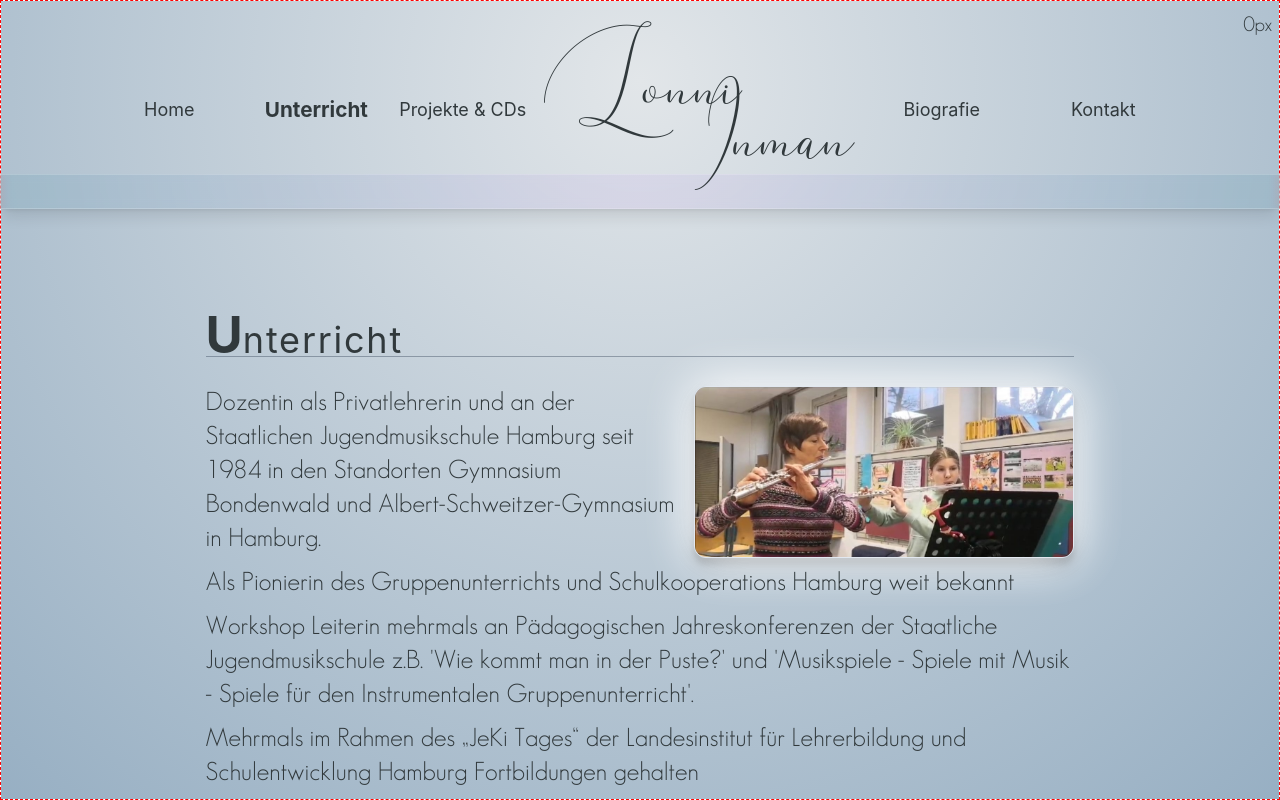
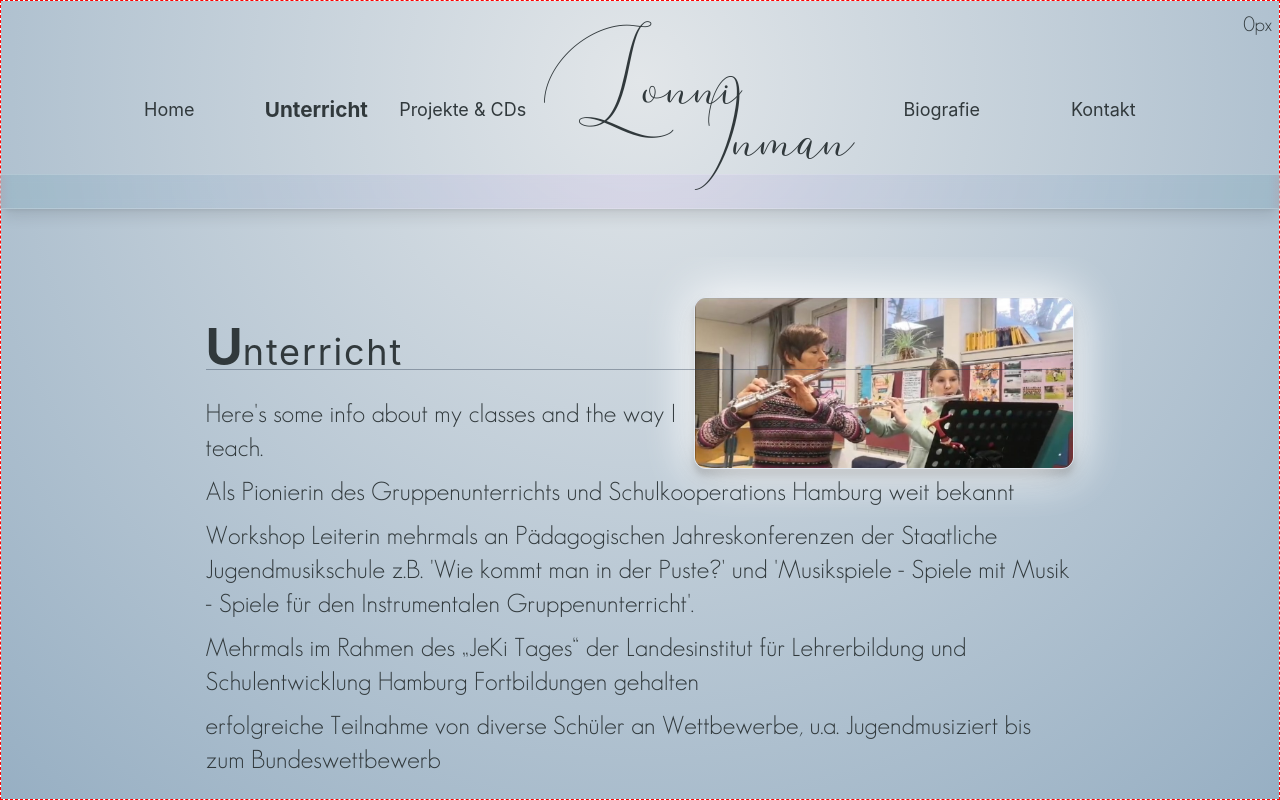
Before and after one commit to j-eick/lonni-homepage, a Next.js app: page /home/unterricht in a window 1280 px wide. Built offline with nearby package versions, Linux system fonts and the light colour scheme; a web font is replaced by a local one.

Commit message:
fix / title positioning

```diff
--- a/app/home/unterricht/page.tsx
+++ b/app/home/unterricht/page.tsx
@@ -20,20 +20,19 @@ export default function Home() {
                             md-768:w-8.5/10`}
             >
                 <article className={`relative flowText`}>
-                    <PageTitle
-                        firstLetter="U"
-                        rest="nterricht"
-                    />
-
                     <MyImage
                         src={unterrichtImage}
                         alt={""}
                         className={`
-                                w-unterrichtImage-responsive h-max float-right ml-3 mb-1
-                                            rounded-xl overflow-hidden
-                                            shadow-softWhite border-1.5 border-slate-200
-                                            2xs:hidden
-                                            md-768:block lg-1024:w-unterrichtImage-big`}
+                            w-unterrichtImage-responsive h-max float-right ml-3 mb-1
+                            rounded-xl overflow-hidden
+                            shadow-softWhite border-1.5 border-slate-200
+                            2xs:hidden
+                            md-768:block lg-1024:w-unterrichtImage-big`}
+                    />
+                    <PageTitle
+                        firstLetter="U"
+                        rest="nterricht"
                     />
                     <div
                         className={`flowText
@@ -41,10 +40,7 @@ export default function Home() {
                                     sm-620:leading-regularText
                                     md:text-size-desktop-md`}
                     >
-                        <Bulletpoint>
-                            Dozentin als Privatlehrerin und an der Staatlichen Jugendmusikschule Hamburg seit 1984 in
-                            den Standorten Gymnasium Bondenwald und Albert-Schweitzer-Gymnasium in Hamburg.
-                        </Bulletpoint>
+                        <Bulletpoint>Here&apos;s some info about my classes and the way I teach.</Bulletpoint>
                         <Bulletpoint>
                             Als Pionierin des Gruppenunterrichts und Schulkooperations Hamburg weit bekannt
                         </Bulletpoint>
```
